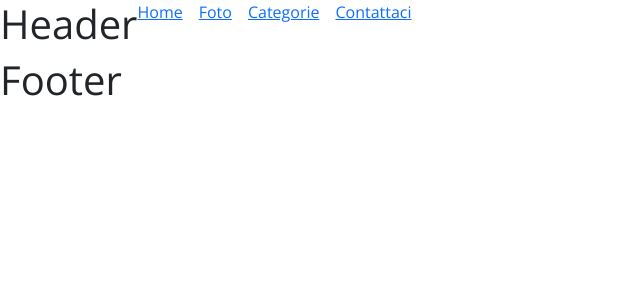
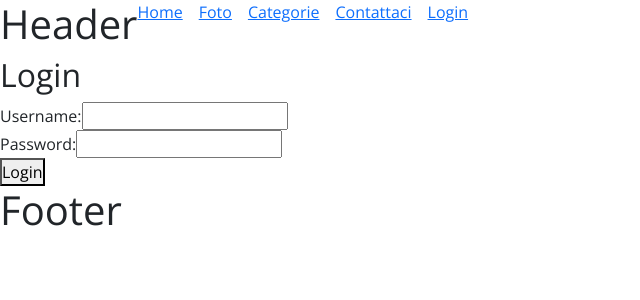
Before and after one commit to manolioluigi/react-il-mio-fotoalbum, a React (Vite) app in the folder frontend/: page /login in a window 1280 px wide. Shown: the top 300 px of the page, without its empty margins (0-640 px from the left). Built offline with nearby package versions, Linux system fonts and the light colour scheme.

Commit message:
login, rotte protette component vari, da finire i form

```diff
--- a/frontend/package.json
+++ b/frontend/package.json
@@ -11,6 +11,7 @@
   },
   "dependencies": {
     "bootstrap": "^5.3.2",
+    "jwt-decode": "^4.0.0",
     "react": "^18.2.0",
     "react-dom": "^18.2.0",
     "react-router-dom": "^6.21.0"
--- a/frontend/src/App.jsx
+++ b/frontend/src/App.jsx
@@ -6,23 +6,29 @@ import PhotoList from './components/Public/PhotoList';
 import PhotoDetails from './components/Public/PhotoDetails';
 import PhotoForm from './components/admin/PhotoForm';
 import CategoryList from './components/Public/CategoryList';
+import Login from './components/Public/Login'
 import Header from './components/shared/Header';
 import Footer from './components/shared/Footer';
+import { AuthProvider } from './AuthContext';
+import PrivateRoute from './PrivateRoute';
 
 function App() {
     return (
+        <AuthProvider>
             <BrowserRouter>
                 <Header />
                 <Routes>
                     <Route path="/" element={<Home />} />
+                    <Route path="/login" element={<Login />} />
                     <Route path="/photos" element={<PhotoList />} />
                     <Route path="/photos/:id" element={<PhotoDetails />} />
                     <Route path="/categories" element={<CategoryList />} />
-                <Route path="/admin/photos/photo-form" element={<PhotoForm />} />
-                <Route path="/admin/contact-form" element={<ContactForm />} />
+                    <Route path="/admin/photos/photo-form" element={<PrivateRoute><PhotoForm /></PrivateRoute>} />
+                    <Route path="/admin/contact-form" element={<PrivateRoute><ContactForm /></PrivateRoute>} />
                 </Routes>
                 <Footer />
             </BrowserRouter>
+        </AuthProvider>
     );
 }
 
--- /dev/null
+++ b/frontend/src/AuthContext.jsx
@@ -0,0 +1,56 @@
+import { createContext, useContext, useEffect, useState } from 'react';
+import { jwtDecode } from 'jwt-decode';
+
+const AuthContext = createContext();
+
+export const AuthProvider = ({ children }) => {
+    const [user, setUser] = useState(null);
+
+    useEffect(() => {
+        const storedUser = localStorage.getItem('user');
+        //console.log('AuthProvider useEffect');
+        if (storedUser) {
+            setUser(prevUser => {
+                //console.log('User from localStorage:', JSON.parse(storedUser));
+                return JSON.parse(storedUser);
+            });
+        }
+    }, []);
+
+    const login = async (token) => {
+        try {
+            const decodedToken = decodeToken(token);
+            const user = { ...decodedToken };
+
+            setUser(user);
+            localStorage.setItem('user', JSON.stringify(user));
+        } catch (error) {
+            console.error('Errore durante il recupero delle informazioni dell\'utente:', error);
+        }
+    };
+
+    const logout = () => {
+        setUser(null);
+        localStorage.removeItem('user');
+    };
+
+    const decodeToken = (token) => {
+        try {
+            const decoded = jwtDecode(token);
+            return decoded;
+        } catch (error) {
+            console.error('Errore durante la decodifica del token JWT:', error);
+            return null;
+        }
+    };
+
+    return (
+        <AuthContext.Provider value={{ user, login, logout }}>
+            {children}
+        </AuthContext.Provider>
+    );
+};
+
+export const useAuth = () => {
+    return useContext(AuthContext);
+};
--- /dev/null
+++ b/frontend/src/PrivateRoute.jsx
@@ -0,0 +1,25 @@
+import React, { useState, useEffect } from 'react';
+import { Navigate, Route } from 'react-router-dom';
+import { useAuth } from './AuthContext';
+
+const PrivateRoute = ({ children, ...props }) => {
+    const { user } = useAuth();
+    const [loading, setLoading] = useState(true);
+
+    useEffect(() => {
+        const timeout = setTimeout(() => {
+            setLoading(false);
+        }, 100);
+
+        return () => clearTimeout(timeout);
+    }, []);
+
+    return loading ? null : user ? (
+        children
+    ) : (
+        <Navigate to="/login" replace />
+    );
+};
+
+
+export default PrivateRoute;
--- a/frontend/src/components/Admin/PhotoForm.jsx
+++ b/frontend/src/components/Admin/PhotoForm.jsx
@@ -1,11 +1,11 @@
 import React from 'react';
 
-const PhotoForm = () => {
+const PhotoDetails = () => {
     return (
         <div>
-            <h1>PhotoForm</h1>
+            <h1>PhotoDetails</h1>
         </div>
     );
 }
 
-export default PhotoForm;
+export default PhotoDetails;
--- /dev/null
+++ b/frontend/src/components/Public/Login.jsx
@@ -0,0 +1,68 @@
+import React, { useState } from 'react';
+import { useAuth } from '../../AuthContext';
+import { useNavigate } from 'react-router-dom';
+
+const LoginComponent = () => {
+    const [username, setUsername] = useState('');
+    const [password, setPassword] = useState('');
+    const { login } = useAuth();
+    const navigate = useNavigate();
+    const { user } = useAuth();
+    if (user) {
+        navigate('/photos');
+    }
+
+    const handleLogin = async (e) => {
+        e.preventDefault();
+
+        try {
+            const response = await fetch('http://localhost:3300/login', {
+                method: 'POST',
+                headers: {
+                    'Content-Type': 'application/json',
+                },
+                body: JSON.stringify({ username, password }),
+            });
+
+            if (!response.ok) {
+                throw new Error('Credenziali non valide');
+            }
+
+            const userData = await response.json();
+            const { token } = userData;
+
+            login(token);
+            console.log('Login eseguito con successo');
+            navigate('/photos');
+        } catch (error) {
+            console.error('Errore durante il login:', error);
+        }
+    };
+
+    return (
+        <div>
+            <h2>Login</h2>
+            <form onSubmit={handleLogin}>
+                <label>Username:</label>
+                <input
+                    type="text"
+                    value={username}
+                    onChange={(e) => setUsername(e.target.value)}
+                    required
+                />
+                <br />
+                <label>Password:</label>
+                <input
+                    type="password"
+                    value={password}
+                    onChange={(e) => setPassword(e.target.value)}
+                    required
+                />
+                <br />
+                <button type="submit">Login</button>
+            </form>
+        </div>
+    );
+};
+
+export default LoginComponent;
--- a/frontend/src/components/Shared/Header.jsx
+++ b/frontend/src/components/Shared/Header.jsx
@@ -1,14 +1,31 @@
 import React from 'react';
+import { Link } from 'react-router-dom';
+import { useAuth } from '../../AuthContext';
+import { useNavigate } from 'react-router-dom';
 
 const Header = () => {
+    const navigate = useNavigate();
+    const { user, logout } = useAuth();
+    const handleLogout = () => {
+        logout();
+        navigate('/login');
+    };
+
     return (
         <div className='d-flex'>
             <h1>Header</h1>
             <div className="d-flex gap-3">
-                <a href="/">Home</a>
-                <a href="photos">Foto</a>
-                <a href="categories">Categorie</a>
-                <a href="admin/contact-form">Contattaci</a>
+                <Link to="/">Home</Link>
+                <Link to="photos">Foto</Link>
+                <Link to="categories">Categorie</Link>
+                <Link to="admin/contact-form">Contattaci</Link>
+                {user ? (
+                    // Se l'utente è autenticato, mostra il pulsante di logout
+                    <button onClick={handleLogout}>Logout</button>
+                ) : (
+                    // Se l'utente non è autenticato, mostra il link di login
+                    <Link to="login">Login</Link>
+                )}
             </div>
         </div>
     );
```
Also changed, not shown: 1 other file (tests, documents, lock files or other folders). Lines whose indentation alone changed are shown as unchanged.
